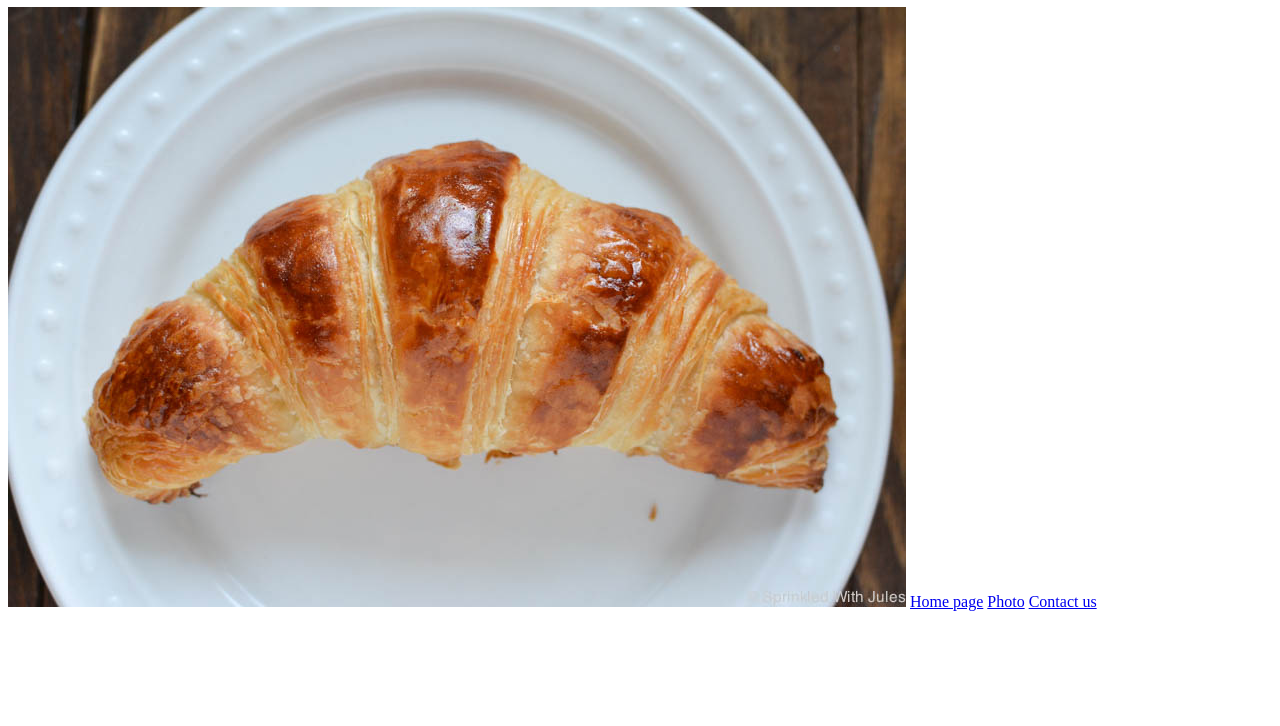
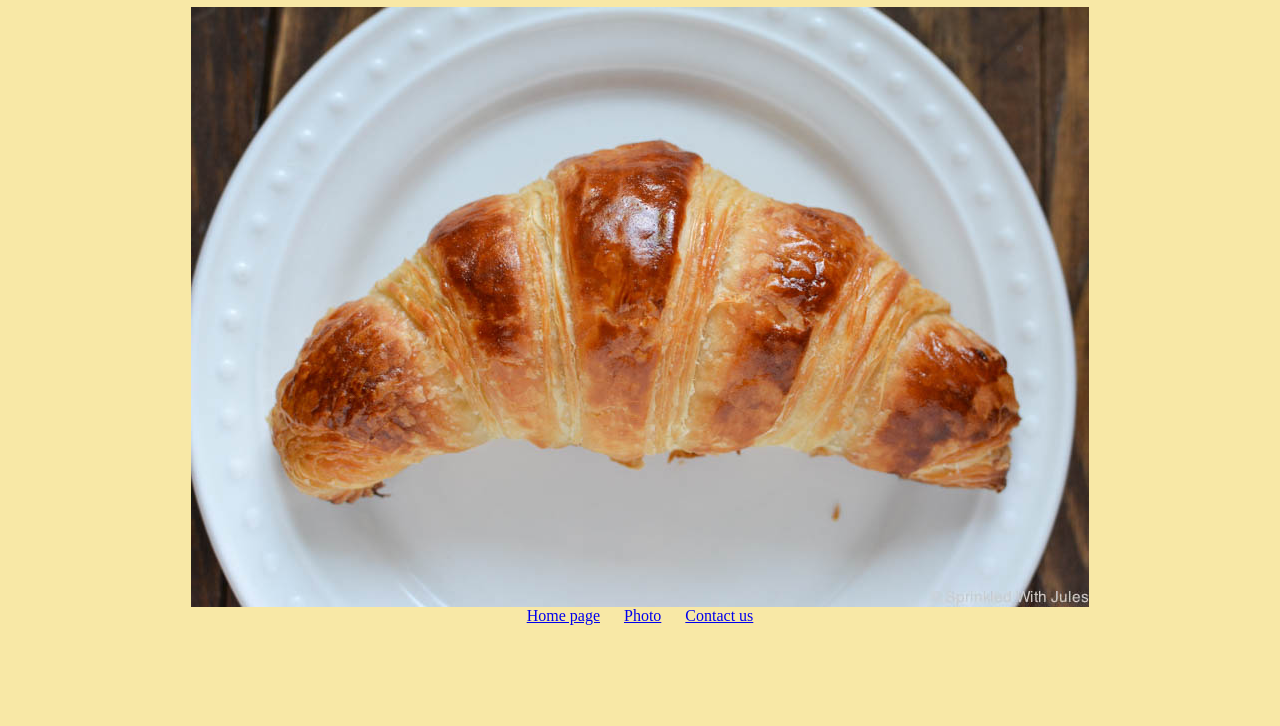
Before and after one commit to evieshashuk/croissant-test, a plain HTML site: page about.html in a window 1280 px wide. Shown: the part 74-800 px from the top of the page. Drawn offline with Linux system fonts and the light colour scheme.

Commit message:
SEO changes

```diff
--- a/about.html
+++ b/about.html
@@ -4,13 +4,17 @@
     <meta charset="UTF-8" />
     <meta http-equiv="X-UA-Compatible" content="IE=edge" />
     <meta name="viewport" content="width=device-width, initial-scale=1.0" />
+    <meta name="description" content="A picture of a croissant" />
+    <link rel="stylesheet" href="css/style.css" />
     <title>About croissants</title>
   </head>
   <body>
     <h1>🥐 A picture of a croissant</h1>
     <img src="img/croissant.jpeg" alt="croissant" />
-    <a href="index.html">Home page</a>
-    <a href="about.html">Photo</a>
-    <a href="contact.html">Contact us</a>
+    <footer>
+      <a href="index.html">Home page</a>
+      <a href="about.html">Photo</a>
+      <a href="contact.html">Contact us</a>
+    </footer>
   </body>
 </html>
--- a/css/style.css
+++ b/css/style.css
@@ -0,0 +1,18 @@
+h1,
+p,
+footer {
+  text-align: center;
+}
+
+body {
+  background: #f8e8a6;
+}
+
+footer a {
+  margin: 0 10px;
+}
+
+img {
+  display: block;
+  margin: 0 auto;
+}
```
Also changed, not shown: contact.html (+5 -0 lines), index.html (+10 -3 lines).
